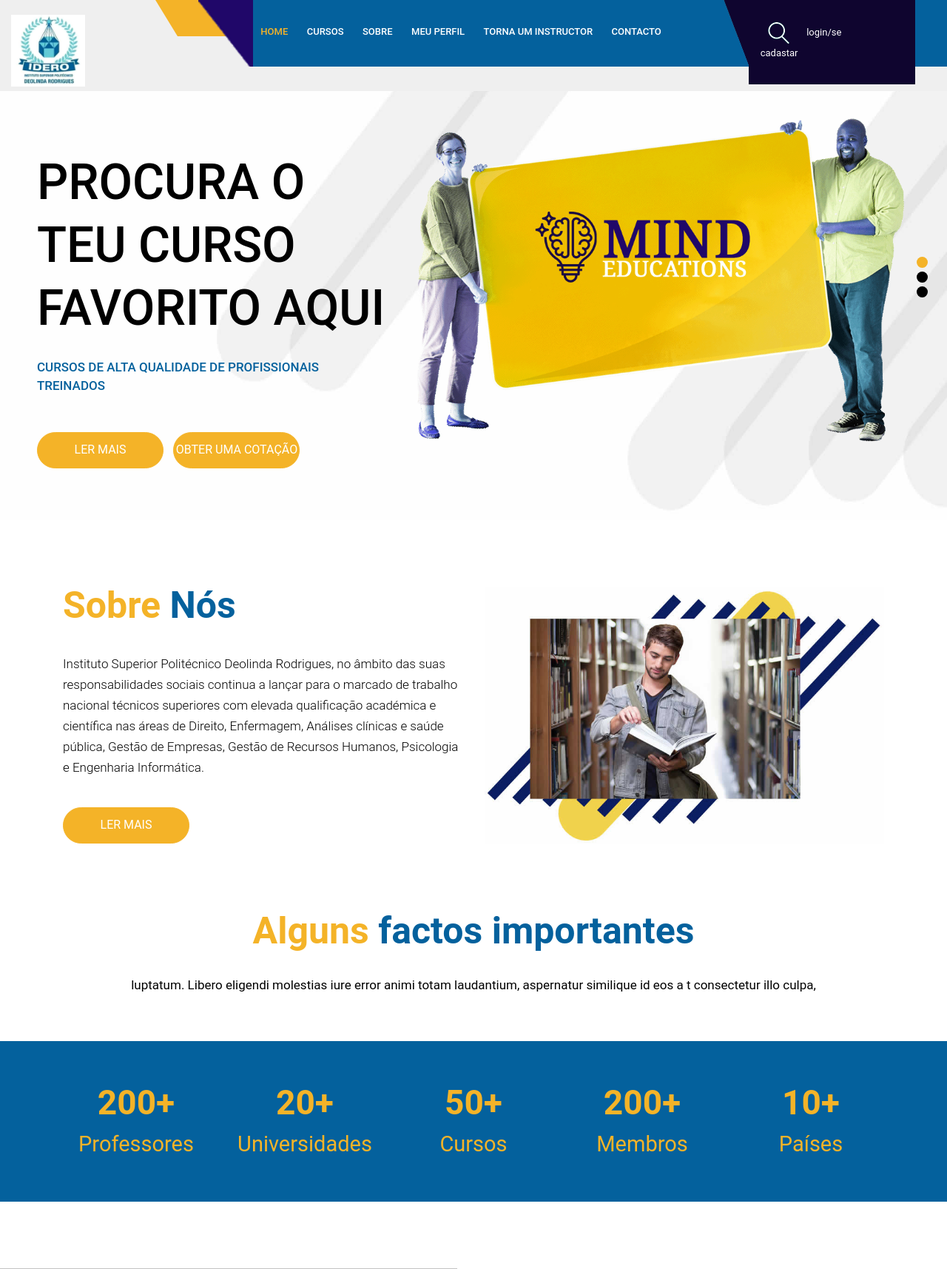
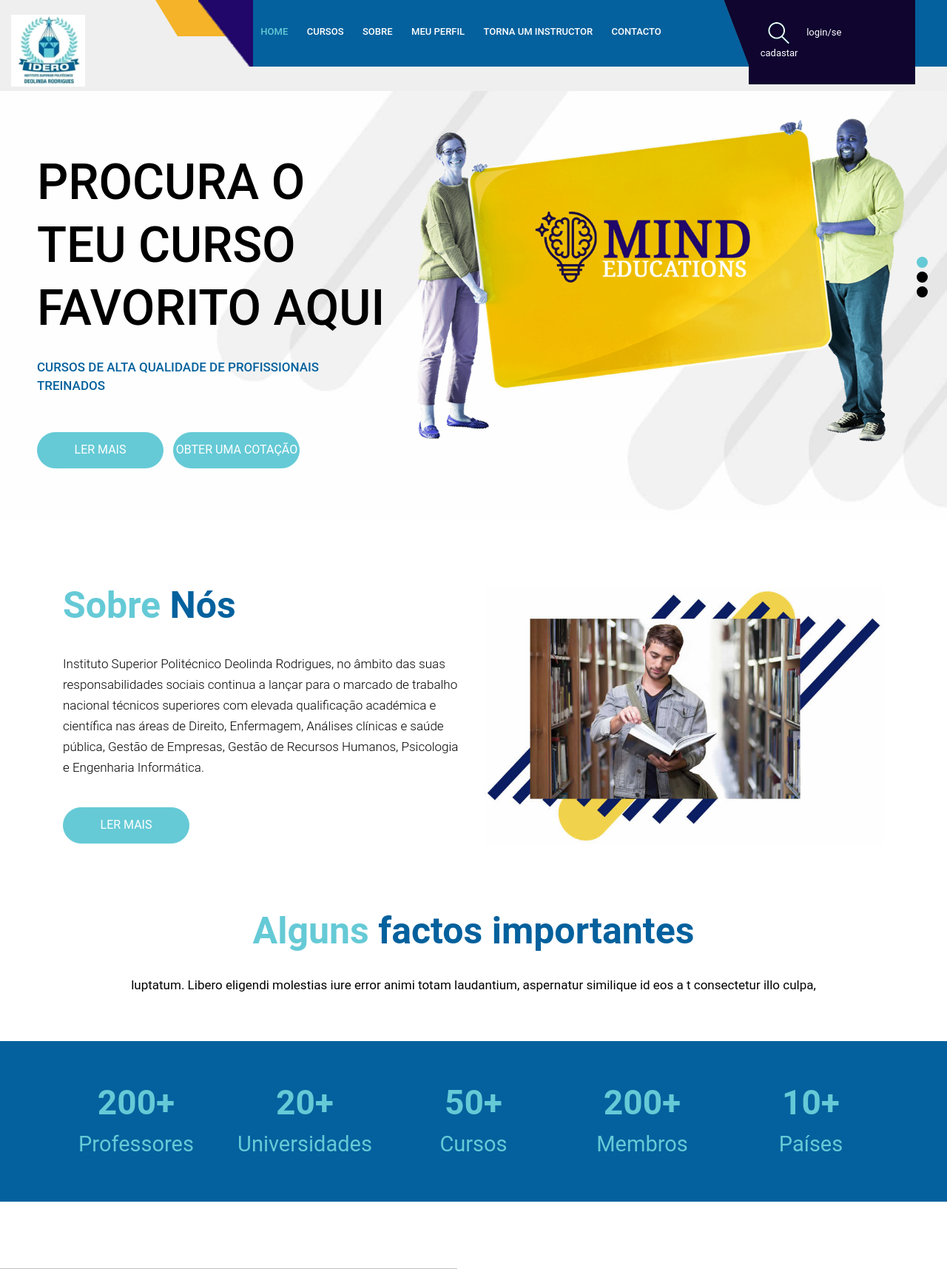
Before and after one commit to Jozenartes/University-Page, a PHP site: page / in a window 1280 px wide. Shown: the top 1715 px of the page at 74% size. Run offline with PHP 8.4, Linux system fonts and the light colour scheme; some libraries are stand-ins or nearby versions.

Commit message:
Secondary color change

```diff
--- a/css/style.css
+++ b/css/style.css
@@ -834,7 +834,7 @@
      font-size: 12px;
 }
 .menu-area-main li.active a {
-     color: #f4b328;
+     color: #65cad6;
      }
 
  .main-menu {
@@ -1084,8 +1084,8 @@
 }
  .text-bg a {
      font-size: 16px;
-border: #f4b328 solid 1px;
-background-color: #f4b328;
+border: #65cad6 solid 1px;
+background-color: #65cad6;
 color: #fff;
 padding: 9px 0px;
 max-width: 171px;
@@ -1149,7 +1149,7 @@
 }
 .carousel-caption {position: inherit;}
 .carousel-indicators .active {
-    background-color: #f4b328;
+    background-color: #65cad6;
 }
 .carousel-indicators li {width: 15px; height: 15px; border-radius: 10px; background: #000; margin: 5px 0px;}
 .padding_dd {padding: 0px 50px;}
@@ -1168,7 +1168,7 @@
  .about .about-box h2 {
      padding: 0;
      font-weight: bold;
-     color: #f4b328;
+     color: #65cad6;
      line-height: 50px;
      font-size: 50px;
 
@@ -1182,8 +1182,8 @@
 
  .about .about-box a {
      font-size: 16px;
-border: #f4b328 solid 1px;
-background-color: #f4b328;
+border: #65cad6 solid 1px;
+background-color: #65cad6;
 color: #fff;
 padding: 9px 0px;
 max-width: 171px;
@@ -1229,7 +1229,7 @@
 }
 
 .important_bg .important_box h3 {
-     color: #f4b328;
+     color: #65cad6;
      font-size: 46px;
      line-height: 46px;
      font-weight: bold;
@@ -1242,7 +1242,7 @@
 .important_bg .important_box span {
      font-size: 29px;
      line-height: 26px;
-     color: #f4b328;
+     color: #65cad6;
      padding-top:20px;
      font-weight: 400;
      display: inline-block;
@@ -1417,7 +1417,7 @@
  .titlepage h2 {
      padding: 0;
      font-weight: bold;
-     color: #f4b328;
+     color: #65cad6;
      line-height: 55px;
      font-size: 50px;
 }
```
Also changed, not shown: other parts of css/style.css (+13 -13 lines).
